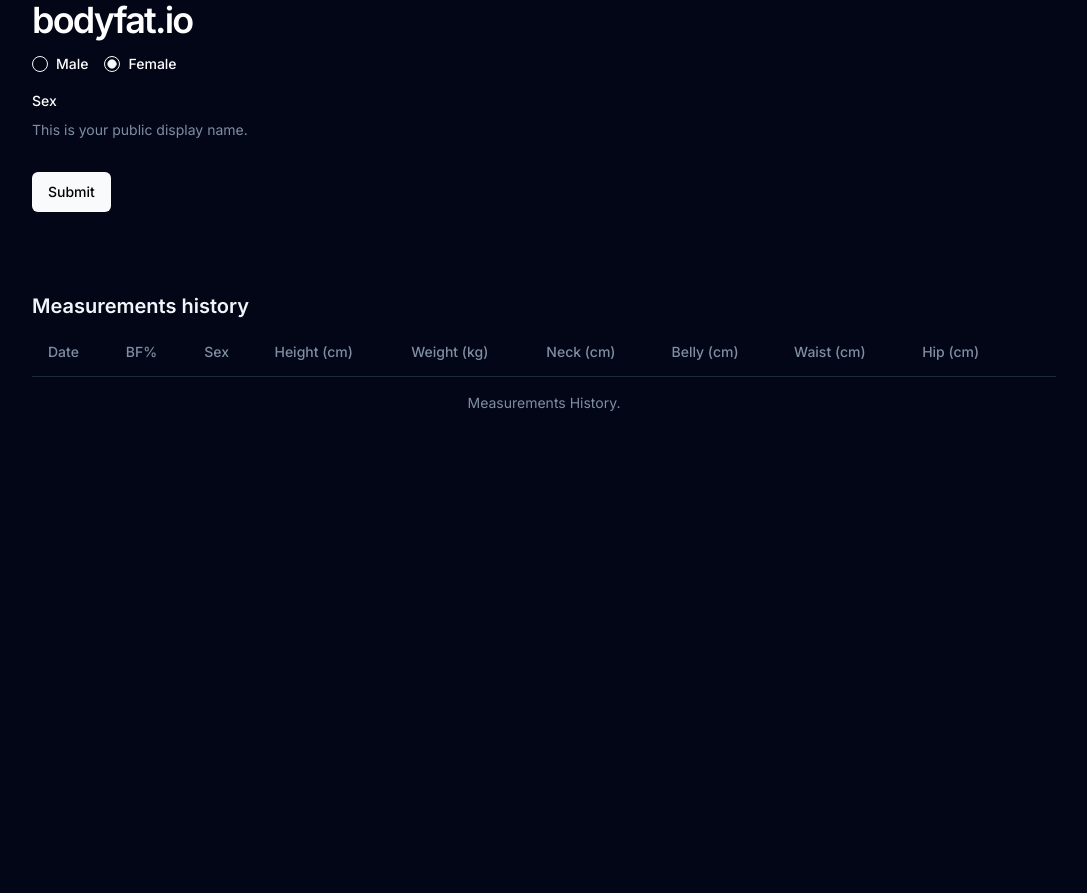
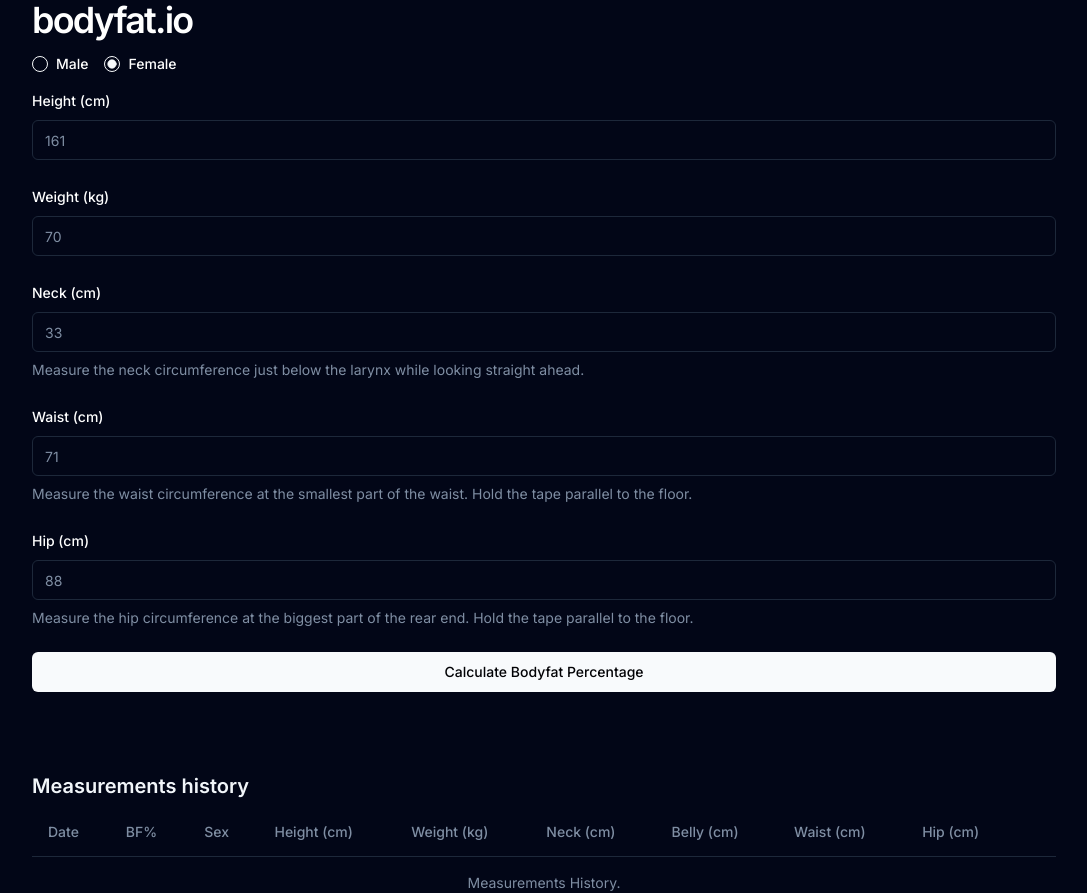
Before and after one commit to kulgg/bodyfat.cc, a Next.js app: page / in a window 1280 px wide. Both pictures are taken after a click on the radio button 208 px from the left and 64 px from the top of the page. Shown: the whole page, without its empty margins (96-1183 px from the left). Before the commit the page ends 800 px from the top, so only its background shows below. Built offline with nearby package versions, Linux system fonts and the light colour scheme.

Commit message:
Parse form fields as float

```diff
--- a/app/FemaleForm.tsx
+++ b/app/FemaleForm.tsx
@@ -14,57 +14,143 @@
 import { Input } from "@/components/ui/input";
 import { Button } from "@/components/ui/button";
 import { useForm } from "react-hook-form";
-import {
-  Select,
-  SelectContent,
-  SelectItem,
-  SelectTrigger,
-  SelectValue,
-} from "@/components/ui/select";
-import { RadioGroup, RadioGroupItem } from "@/components/ui/radio-group";
-import { Label } from "@radix-ui/react-label";
+import { useAtom } from "jotai";
+import { historyAtom } from "./History";
+import { Sex } from "@/lib/model";
 
 const formSchema = z.object({
-  height: z.number(),
-  weight: z.number(),
-  neck: z.number(),
-  belly: z.number(),
-  waist: z.number(),
-  hip: z.number(),
+  height: z
+    .string()
+    .min(1, { message: "Required." })
+    .regex(/^\d+\.?\d*$/, { message: "Height must be a number." }),
+  weight: z
+    .string()
+    .min(1, { message: "Required." })
+    .regex(/^\d+\.?\d*$/, { message: "Weight must be a number." }),
+  neck: z
+    .string()
+    .min(1, { message: "Required." })
+    .regex(/^\d+\.?\d*$/, { message: "Neck must be a number." }),
+  waist: z
+    .string()
+    .min(1, { message: "Required." })
+    .regex(/^\d+\.?\d*$/, { message: "Waist must be a number." }),
+  hip: z
+    .string()
+    .min(1, { message: "Required." })
+    .regex(/^\d+\.?\d*$/, { message: "Hip must be a number." }),
 });
 
 export default function FemaleForm() {
-  // 1. Define your form.
   const form = useForm<z.infer<typeof formSchema>>({
     resolver: zodResolver(formSchema),
-    defaultValues: {},
+    defaultValues: { height: "", weight: "", neck: "", waist: "", hip: "" },
   });
 
-  // 2. Define a submit handler.
+  const [history, setHistory] = useAtom(historyAtom);
+
   function onSubmit(values: z.infer<typeof formSchema>) {
-    // Do something with the form values.
-    // ✅ This will be type-safe and validated.
-    console.log(values);
+    setHistory((prev) => [
+      ...prev,
+      {
+        created: new Date().toISOString(),
+        measurement: {
+          sex: Sex.FEMALE,
+          height: parseFloat(values.height),
+          weight: parseFloat(values.weight),
+          neck: parseFloat(values.neck),
+          waist: parseFloat(values.waist),
+          hip: parseFloat(values.hip),
+        },
+      },
+    ]);
+
+    form.reset();
   }
 
   return (
     <Form {...form}>
-      <form onSubmit={form.handleSubmit(onSubmit)} className="space-y-8">
+      <form onSubmit={form.handleSubmit(onSubmit)} className="space-y-6">
         <FormField
           control={form.control}
-          name="sex"
+          name="height"
           render={({ field }) => (
             <FormItem>
-              <FormLabel>Sex</FormLabel>
-              <FormControl></FormControl>
+              <FormLabel>Height (cm)</FormLabel>
+              <FormControl>
+                <Input placeholder="161" {...field} />
+              </FormControl>
+              <FormMessage />
+            </FormItem>
+          )}
+        />
+        <FormField
+          control={form.control}
+          name="weight"
+          render={({ field }) => (
+            <FormItem>
+              <FormLabel>Weight (kg)</FormLabel>
+              <FormControl>
+                <Input placeholder="70" {...field} />
+              </FormControl>
+              <FormMessage />
+            </FormItem>
+          )}
+        />
+        <FormField
+          control={form.control}
+          name="neck"
+          render={({ field }) => (
+            <FormItem>
+              <FormLabel>Neck (cm)</FormLabel>
+              <FormControl>
+                <Input placeholder="33" {...field} />
+              </FormControl>
               <FormDescription>
-                This is your public display name.
+                Measure the neck circumference just below the larynx while
+                looking straight ahead.
               </FormDescription>
               <FormMessage />
             </FormItem>
           )}
         />
-        <Button type="submit">Submit</Button>
+        <FormField
+          control={form.control}
+          name="waist"
+          render={({ field }) => (
+            <FormItem>
+              <FormLabel>Waist (cm)</FormLabel>
+              <FormControl>
+                <Input placeholder="71" {...field} />
+              </FormControl>
+              <FormDescription>
+                Measure the waist circumference at the smallest part of the
+                waist. Hold the tape parallel to the floor.
+              </FormDescription>
+              <FormMessage />
+            </FormItem>
+          )}
+        />
+        <FormField
+          control={form.control}
+          name="hip"
+          render={({ field }) => (
+            <FormItem>
+              <FormLabel>Hip (cm)</FormLabel>
+              <FormControl>
+                <Input placeholder="88" {...field} />
+              </FormControl>
+              <FormDescription>
+                Measure the hip circumference at the biggest part of the rear
+                end. Hold the tape parallel to the floor.
+              </FormDescription>
+              <FormMessage />
+            </FormItem>
+          )}
+        />
+        <Button type="submit" className="w-full">
+          Calculate Bodyfat Percentage
+        </Button>
       </form>
     </Form>
   );
--- a/app/History.tsx
+++ b/app/History.tsx
@@ -52,17 +52,17 @@
               <TableCell>
                 {x.measurement.sex === Sex.FEMALE ? "👩" : "👨"}
               </TableCell>
-              <TableCell>{x.measurement.height}</TableCell>
-              <TableCell>{x.measurement.weight}</TableCell>
-              <TableCell>{x.measurement.neck}</TableCell>
+              <TableCell>{x.measurement.height.toFixed(1)}</TableCell>
+              <TableCell>{x.measurement.weight.toFixed(1)}</TableCell>
+              <TableCell>{x.measurement.neck.toFixed(1)}</TableCell>
               <TableCell>
-                {x.measurement.belly ? x.measurement.belly : "-"}
+                {x.measurement.belly ? x.measurement.belly.toFixed(1) : "-"}
               </TableCell>
               <TableCell>
-                {x.measurement.waist ? x.measurement.waist : "-"}
+                {x.measurement.waist ? x.measurement.waist.toFixed(1) : "-"}
               </TableCell>
               <TableCell>
-                {x.measurement.hip ? x.measurement.hip : "-"}
+                {x.measurement.hip ? x.measurement.hip.toFixed(1) : "-"}
               </TableCell>
               <TableCell>
                 <Trash2
--- a/app/MaleForm.tsx
+++ b/app/MaleForm.tsx
@@ -22,19 +22,19 @@
   height: z
     .string()
     .min(1, { message: "Required." })
-    .regex(/\d+/, { message: "Height must be a number." }),
+    .regex(/^\d+\.?\d*$/, { message: "Height must be a number." }),
   weight: z
     .string()
     .min(1, { message: "Required." })
-    .regex(/\d+/, { message: "Weight must be a number." }),
+    .regex(/^\d+\.?\d*$/, { message: "Weight must be a number." }),
   neck: z
     .string()
     .min(1, { message: "Required." })
-    .regex(/\d+/, { message: "Neck must be a number." }),
+    .regex(/^\d+\.?\d*$/, { message: "Neck must be a number." }),
   belly: z
     .string()
     .min(1, { message: "Required." })
-    .regex(/\d+/, { message: "Belly must be a number." }),
+    .regex(/^\d+\.?\d*$/, { message: "Belly must be a number." }),
 });
 
 export default function MaleForm() {
@@ -52,10 +52,10 @@
         created: new Date().toISOString(),
         measurement: {
           sex: Sex.MALE,
-          height: parseInt(values.height),
-          weight: parseInt(values.weight),
-          neck: parseInt(values.neck),
-          belly: parseInt(values.belly),
+          height: parseFloat(values.height),
+          weight: parseFloat(values.weight),
+          neck: parseFloat(values.neck),
+          belly: parseFloat(values.belly),
         },
       },
     ]);
```
